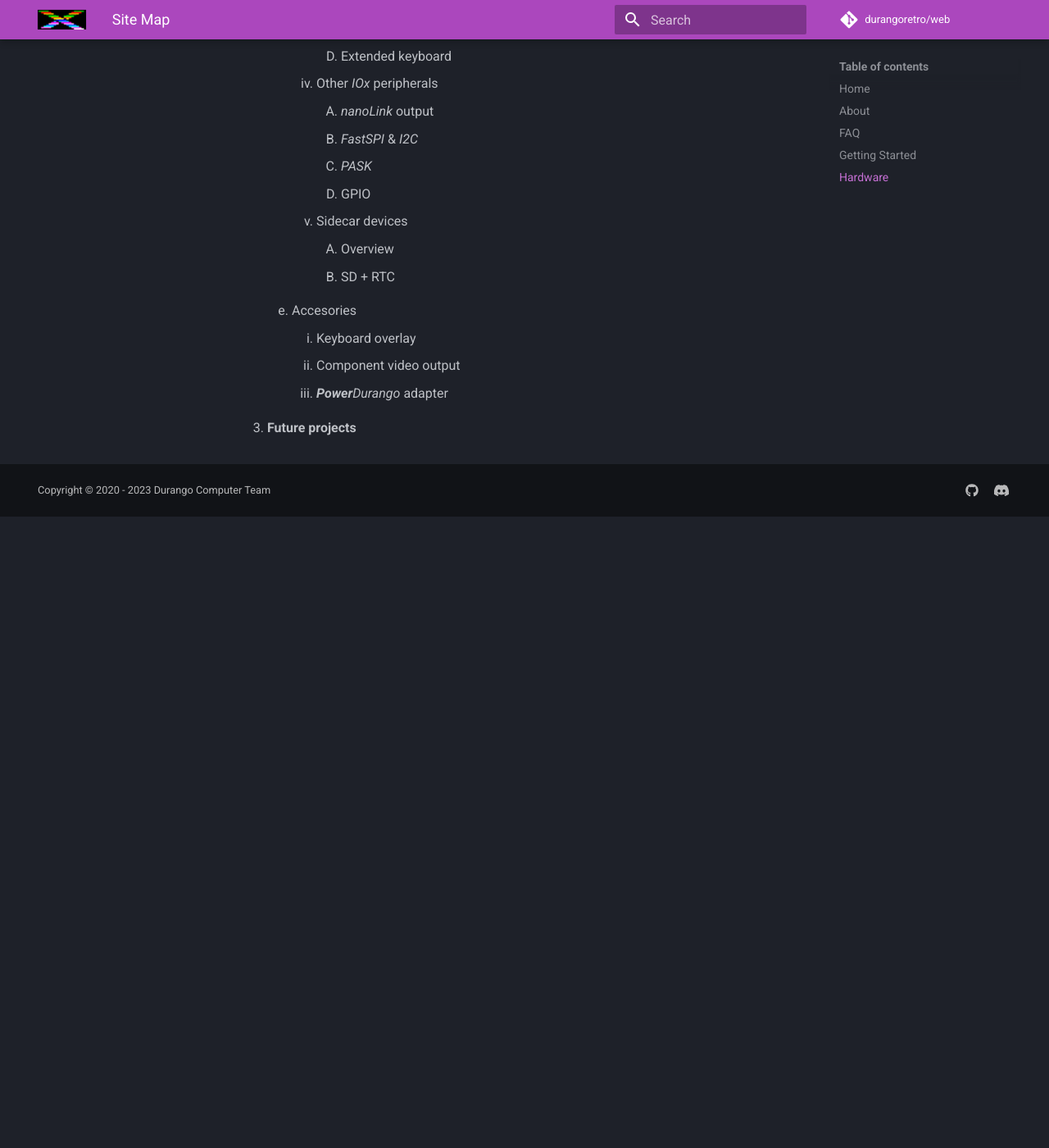
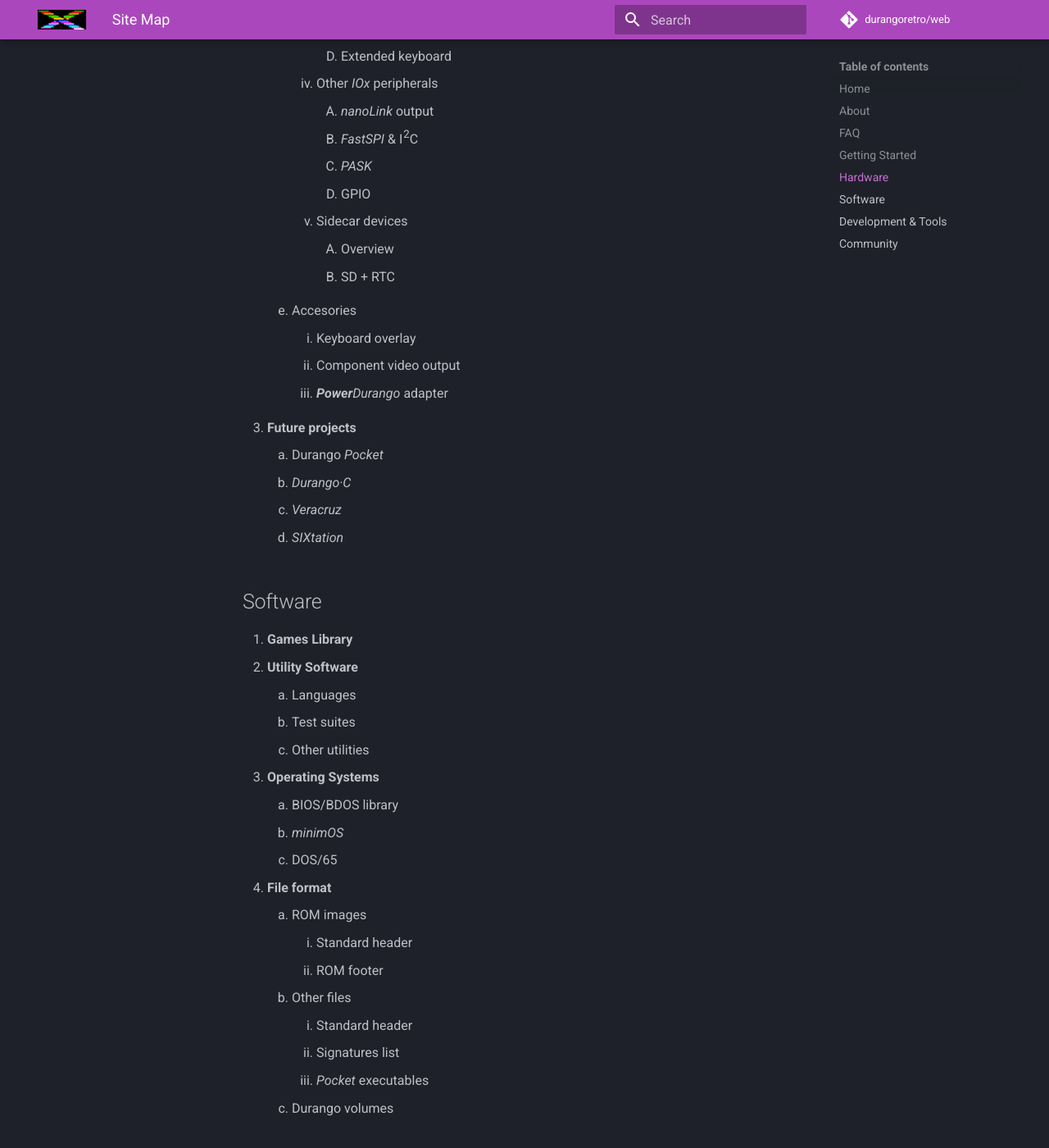
Before and after one commit to durangoretro/web, an MkDocs documentation site: the page built from docs/sitemap.md, in a window 1280 px wide and 1400 px high, scrolled down 2844 px. Shown: the whole window at 82% size. Built offline with MkDocs 1.6.1 and Material for MkDocs 9.7.7, drawn with Linux system fonts in a browser that asks for light colours; comment, search, counter and statistics services are not loaded; before the commit the page ends 3474 px from its top, so only the background shows below that; some of the changed text lies outside the part shown.

Commit message:
finish linkless sitemap

```diff
--- a/docs/sitemap.md
+++ b/docs/sitemap.md
@@ -14,7 +14,7 @@ This is a **general index** of the _whole **DurangoRetro.com** website_. Most im
 
 ## Getting Started
 
-1. **Running Durango Software**
+1. **Running _Durango_ Software**
 	1. On actual hardware
 		1. ROM Cartridges
 		1. ROM images on SD card
@@ -79,12 +79,12 @@ This is a **general index** of the _whole **DurangoRetro.com** website_. Most im
         	1. Assigned addresses
         1. Keyboard & Gamepads
         	1. Layout & Matrix
-        	1. _NES_ version
-        	1. _Megadrive_ / _Genesis_ / _Atari VCS_ version
+        	1. NES version
+        	1. Megadrive / Genesis / Atari VCS version
         	1. Extended keyboard
         1. Other _IOx_ peripherals
         	1. _nanoLink_ output
-            1. _FastSPI_ & _I2C_
+            1. _FastSPI_ & I<sup>2</sup>C
             1. _PASK_
             1. GPIO
         1. Sidecar devices
@@ -96,3 +96,69 @@ This is a **general index** of the _whole **DurangoRetro.com** website_. Most im
     	1. _**Power**Durango_ adapter
 
 1. **Future projects**
+	1. Durango _Pocket_
+ 	1. _Durango·C_
+  	1. _Veracruz_
+	1. _SIXtation_
+
+## Software
+
+1. **Games Library**
+1. **Utility Software**
+	1. Languages
+	1. Test suites
+	1. Other utilities
+
+1. **Operating Systems**
+	1. BIOS/BDOS library
+	1. _minimOS_
+	1. DOS/65
+
+1. **File format**
+	1. ROM images
+		1. Standard header
+		1. ROM footer
+ 	1. Other files
+		1. Standard header
+		1. Signatures list
+		1. _Pocket_ executables
+  	1. Durango volumes
+
+## Development & Tools
+
+1. **Languages**
+	1. Assembly
+	1. BASIC
+		1. EhBASIC
+		1. BBC BASIC
+		1. GfA BASIC
+	1. _C_
+		1. CC65
+    	1. _DurangoLib_
+
+1. **Tools**
+	1. Rescomp
+	1. Durango Imager
+    	1. GUI Utility
+        1. CLI tools
+    1. DurangoCode
+    1. Docker
+    1. _nanoBoot_ server
+
+1. **_In situ_ tools**
+	1. _nanoMon_
+ 	1. _miniMoDA_
+	1. _nanoBoot_
+	1. _multiBoot_
+		1. Overview
+		1. Supported formats
+		1. _Pocket_ firmware support
+			1. BIOS
+			1. BDOS
+			1. Perdita _Pocket_ support
+
+## Community
+
+1. **GitHub**
+
+1. **Discord**
```
